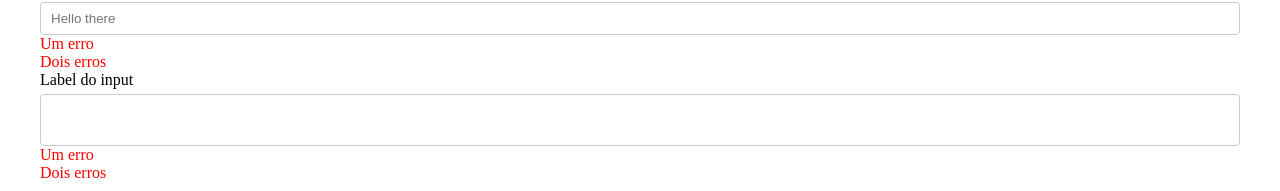
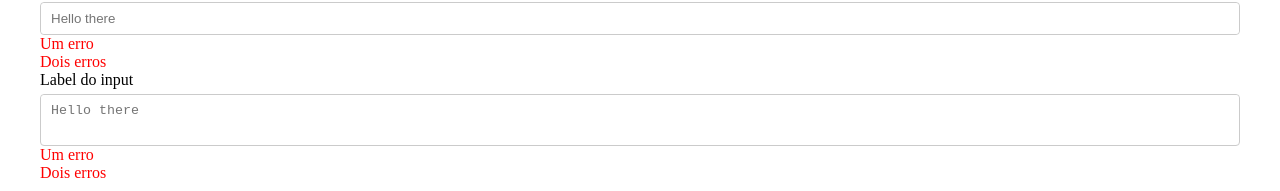
Before and after one commit to luisfilipemendonca/form-builder, a React app: page / in a window 1280 px wide. Shown: the part 314-505 px from the top of the page. Built offline with nearby package versions, Linux system fonts and the light colour scheme.

Commit message:
Added ref and spread props to textarea

```diff
--- a/src/components/Inputs/TextareaInput/index.tsx
+++ b/src/components/Inputs/TextareaInput/index.tsx
@@ -20,7 +20,7 @@ const TextareaInput = forwardRef<HTMLTextAreaElement, TextareaProps>(
       <InputContainer>
         <InputLabel>{label}</InputLabel>
         <InputContent>
-          <Textarea></Textarea>
+          <Textarea ref={ref} {...props}></Textarea>
         </InputContent>
         <InputErrorContainer>
           {errors.length > 0 &&
```
